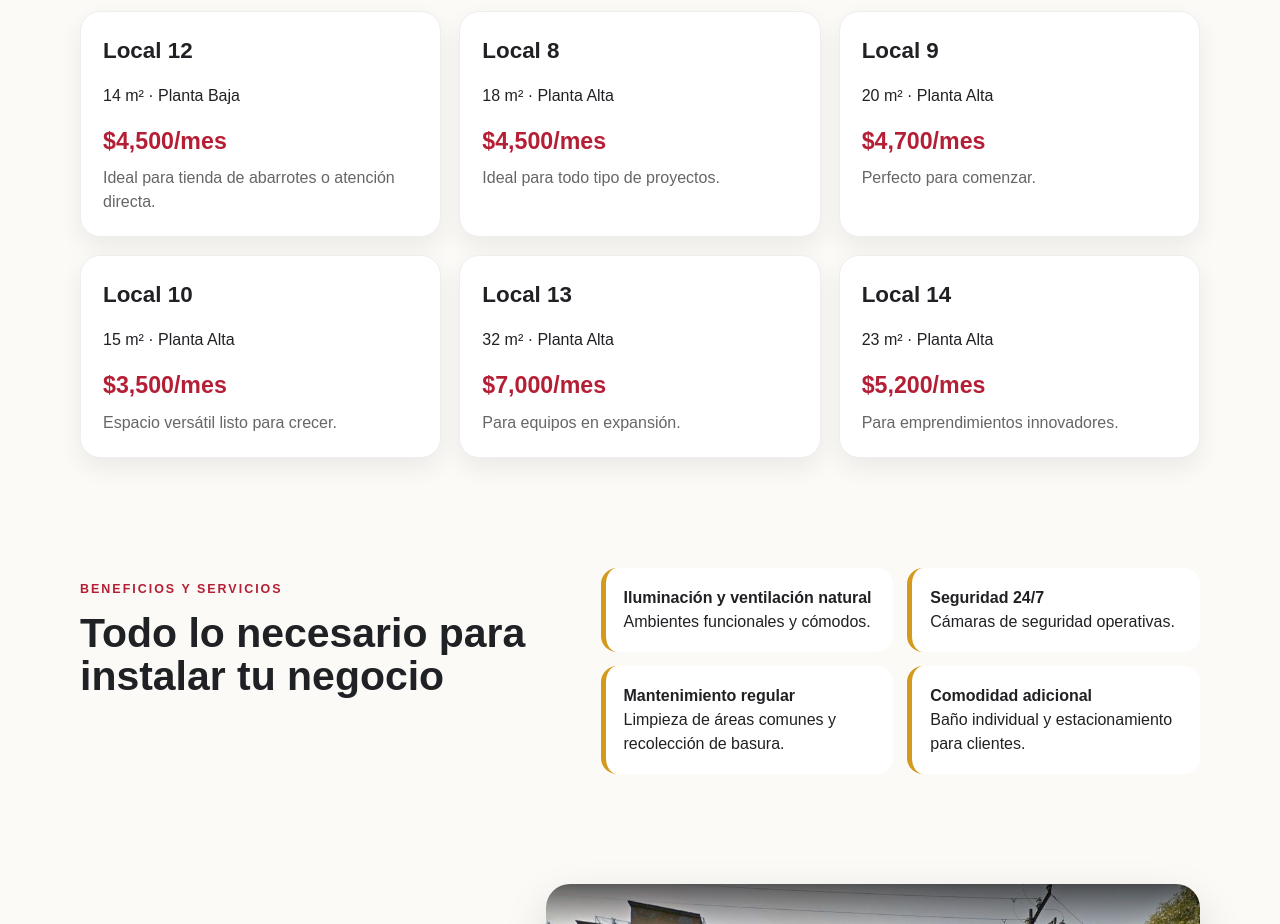
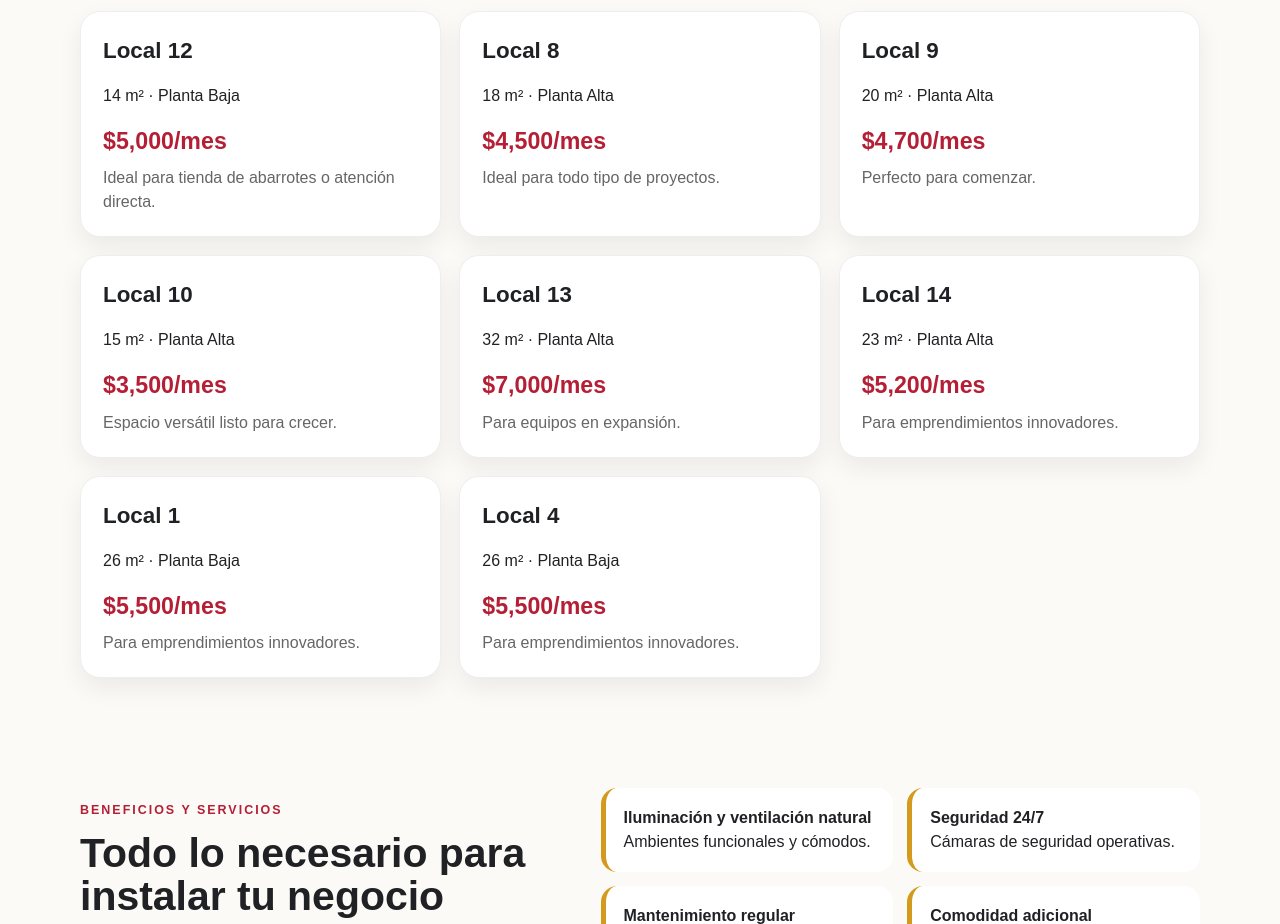
Before and after one commit to arqvema65-glitch/plaza---Balbuena, a plain HTML site: page index.html in a window 1280 px wide. Shown: the part 920-1844 px from the top of the page. Drawn offline with Linux system fonts and the light colour scheme.

Commit message:
Update index.html

```diff
--- a/index.html
+++ b/index.html
@@ -42,12 +42,14 @@
       <p class="tag">Disponibilidad</p>
       <h2>Locales disponibles</h2>
       <div class="cards">
-        <article><h3>Local 12</h3><p>14 m² · Planta Baja</p><strong>$4,500/mes</strong><span>Ideal para tienda de abarrotes o atención directa.</span></article>
+        <article><h3>Local 12</h3><p>14 m² · Planta Baja</p><strong>$5,000/mes</strong><span>Ideal para tienda de abarrotes o atención directa.</span></article>
         <article><h3>Local 8</h3><p>18 m² · Planta Alta</p><strong>$4,500/mes</strong><span>Ideal para todo tipo de proyectos.</span></article>
         <article><h3>Local 9</h3><p>20 m² · Planta Alta</p><strong>$4,700/mes</strong><span>Perfecto para comenzar.</span></article>
         <article><h3>Local 10</h3><p>15 m² · Planta Alta</p><strong>$3,500/mes</strong><span>Espacio versátil listo para crecer.</span></article>
         <article><h3>Local 13</h3><p>32 m² · Planta Alta</p><strong>$7,000/mes</strong><span>Para equipos en expansión.</span></article>
         <article><h3>Local 14</h3><p>23 m² · Planta Alta</p><strong>$5,200/mes</strong><span>Para emprendimientos innovadores.</span></article>
+        <article><h3>Local 1</h3><p>26 m² · Planta Baja</p><strong>$5,500/mes</strong><span>Para emprendimientos innovadores.</span></article>
+        <article><h3>Local 4</h3><p>26 m² · Planta Baja</p><strong>$5,500/mes</strong><span>Para emprendimientos innovadores.</span></article>
       </div>
     </section>
 
```
